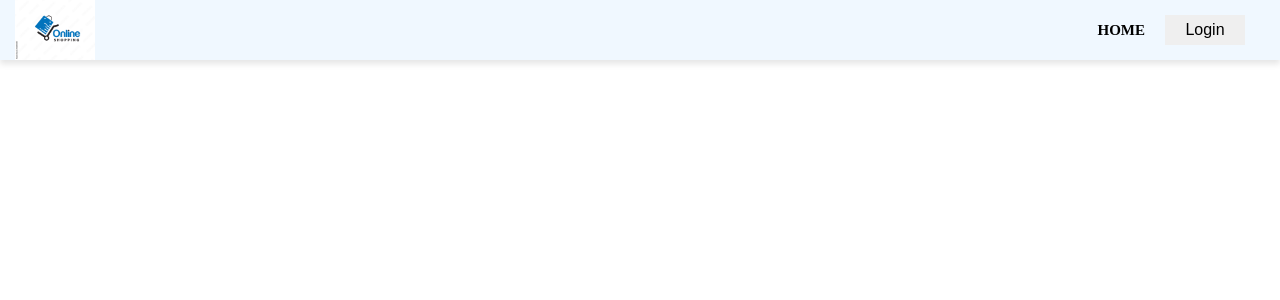
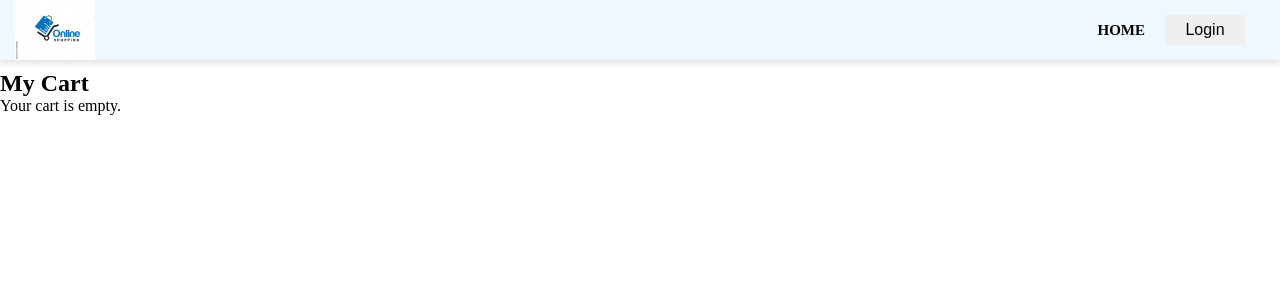
Before and after one commit to Nitika-kush/ecommerce, a React (Vite) app: page /product/cart in a window 1280 px wide. Shown: the top 300 px of the page. Built offline with nearby package versions, Linux system fonts and the light colour scheme; data requests are answered from the project's data file.

Commit message:
add cart componet

```diff
--- a/src/App.jsx
+++ b/src/App.jsx
@@ -10,6 +10,7 @@ import "slick-carousel/slick/slick.css";
 import "slick-carousel/slick/slick-theme.css";
 import SignupForm from './Components/SignupForm'
 import Login from './Components/Login'
+import Cart from './Components/child-components/Cart'
 
 
 function App() {
@@ -43,6 +44,7 @@ function App() {
             <Route path='/product/addProdctDetail/:id' element={<AddProductDetail/>}></Route>
             <Route path='/signupPage' element={<SignupForm/>}></Route>
             <Route path='/loginPage' element={<Login/>}></Route>
+            <Route path='/product/cart' element={<Cart/>} ></Route>
           </Routes>
           </DataProvider>
     </>
--- a/src/Components/DataContext.jsx
+++ b/src/Components/DataContext.jsx
@@ -98,13 +98,14 @@ export const DataProvider = ({ children }) => {
 
   const addToCart = (product) => {
     if (user) {
-      const updatedCart=[...cart,product];
+      const updatedCart = [...cart, product];
       setCart(updatedCart);
-      localStorage.setItem("cart",JSON.stringify(updatedCart));
-    }else{
-      console.log("Please Sign up to add product in cart")
+      localStorage.setItem("cart", JSON.stringify(updatedCart));
+    } else {
+      console.log("Please Sign up to add product in cart");
     }
   };
+
 
   // Logout the user
   const logoutUser = () => {
@@ -119,7 +120,7 @@ export const DataProvider = ({ children }) => {
 
   return (
     <DataContext.Provider
-      value={{ data, newProductList, user, signupUser, loginUser, logoutUser,addToCart }}
+      value={{ data, newProductList, user, signupUser, loginUser, logoutUser,cart,addToCart }}
     >
       {children}
     </DataContext.Provider>
--- a/src/Components/Navbar.jsx
+++ b/src/Components/Navbar.jsx
@@ -3,7 +3,7 @@ import {Link} from 'react-router-dom'
 import { DataContext } from './DataContext'
 
 function Navbar() {
-  const {user,logoutUser}= useContext(DataContext);
+  const {user,logoutUser,cart}= useContext(DataContext);
   return (
     <div className='navbar'>
       <div>
@@ -16,6 +16,8 @@ function Navbar() {
         {user?(<>
           <Link to='/product'>Products</Link>
           <Link to="/product/addProductDetail">Add Products</Link>
+          <Link to="/product/cart">Cart {/* ({cart ? cart.length : 0}) */}</Link>
+          <Link to ="product/wishlist">Wishlist</Link>
           <button className='logout-button' onClick={logoutUser}>Logout</button>
         </>
 
--- a/src/Components/Products.jsx
+++ b/src/Components/Products.jsx
@@ -14,7 +14,9 @@ function Products() {
       console.log('please Sign up to add product in cart')
     }
   }
-
+  if (!data || data.length === 0) {
+    return <div>Loading products...</div>;
+  }
   return (
     <div className='card'>
     {data && data.map((product,index) => (
@@ -29,12 +31,12 @@ function Products() {
           </ul>
 
           <h3 className='product-price'>${product.price}</h3>
-         {/*  <h3>Rating :${product.rating.rate}</h3> */}
+          <h3>Rating :{product.rating.rate}</h3>
           <button className='product-button'>Buy now</button>
         </Link>
-        <div>
+        <div className=''>
         <button>Wishlist</button>
-        <button onClick={handleAddToCart}>Add-to cart</button>
+        <button className='cart-button' onClick={() => handleAddToCart(product)}>Add-to cart</button>
         </div>
       </div>
     ))}
--- a/src/Components/child-components/Cart.jsx
+++ b/src/Components/child-components/Cart.jsx
@@ -1,8 +1,31 @@
-import React from 'react'
+import React, { useContext } from 'react'
+import { DataContext } from '../DataContext'
 
 const Cart = () => {
+  const {cart,setCart,data}=useContext(DataContext);
+
   return (
-    <div>Cart</div>
+    <>
+    <div className='space'></div>
+    <div>
+      <h2>My Cart</h2>
+      {cart.length === 0 ? (
+        <p>Your cart is empty.</p>
+      ) : (
+        <div className= 'card'>
+          {cart.map((product) => (
+            <div key={product.id} className="product-description cart-item">
+              <h3>{product.title}</h3>
+              <img className='product-image' src={product.image} alt={product.title} />
+              <p>Price: ${product.price}</p>
+              <button /* onClick={() => removeFromCart(product.id)} */>Remove</button>
+            </div>
+          ))}
+
+        </div>
+      )}
+    </div>
+    </>
   )
 }
 
--- a/src/index.css
+++ b/src/index.css
@@ -308,3 +308,10 @@ input[type="number"]::-webkit-inner-spin-button {
   background-color:blue;
   color: white;
 }
+
+.cart-item{
+  width: 400px;
+}
+.cart-button{
+
+}
```
